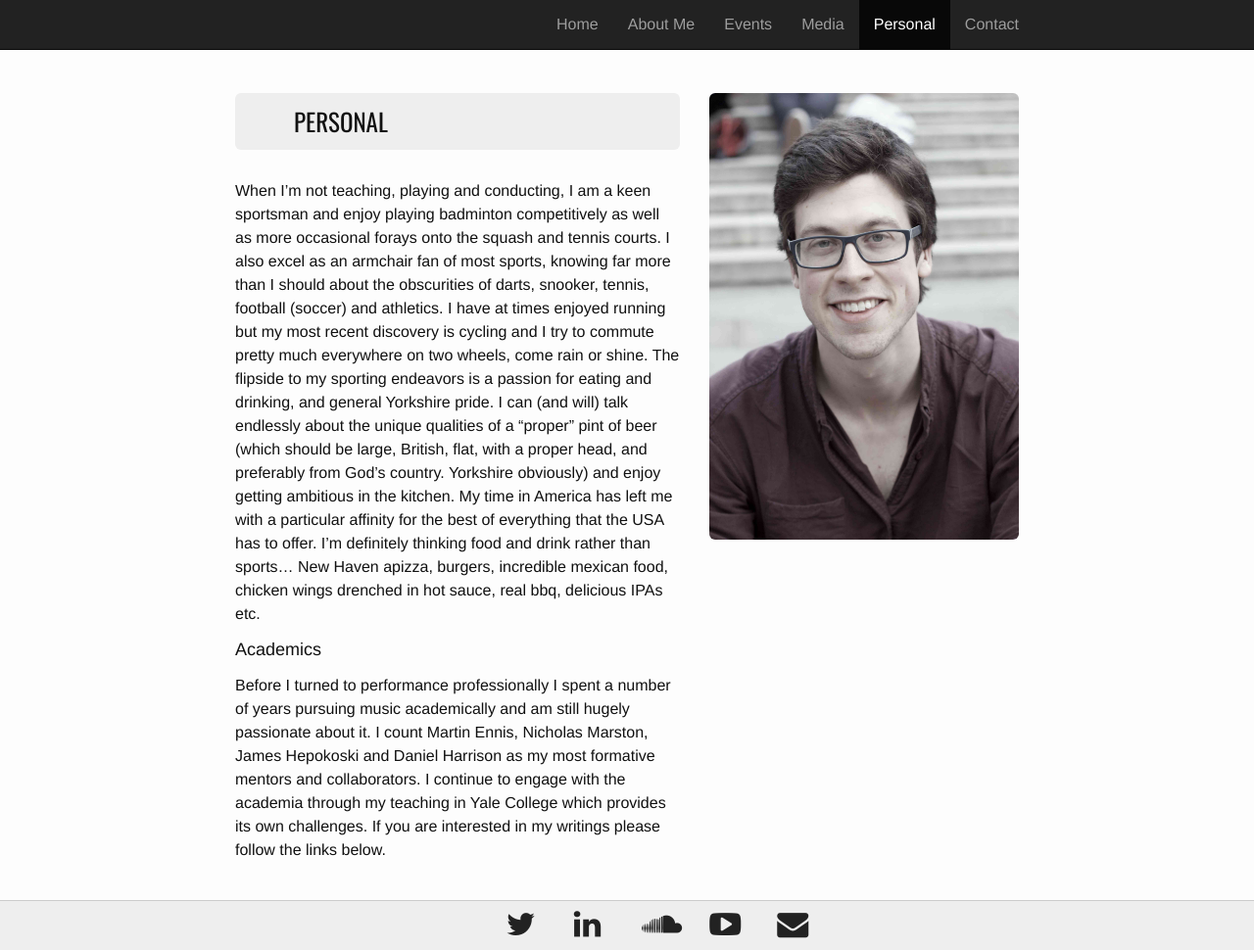
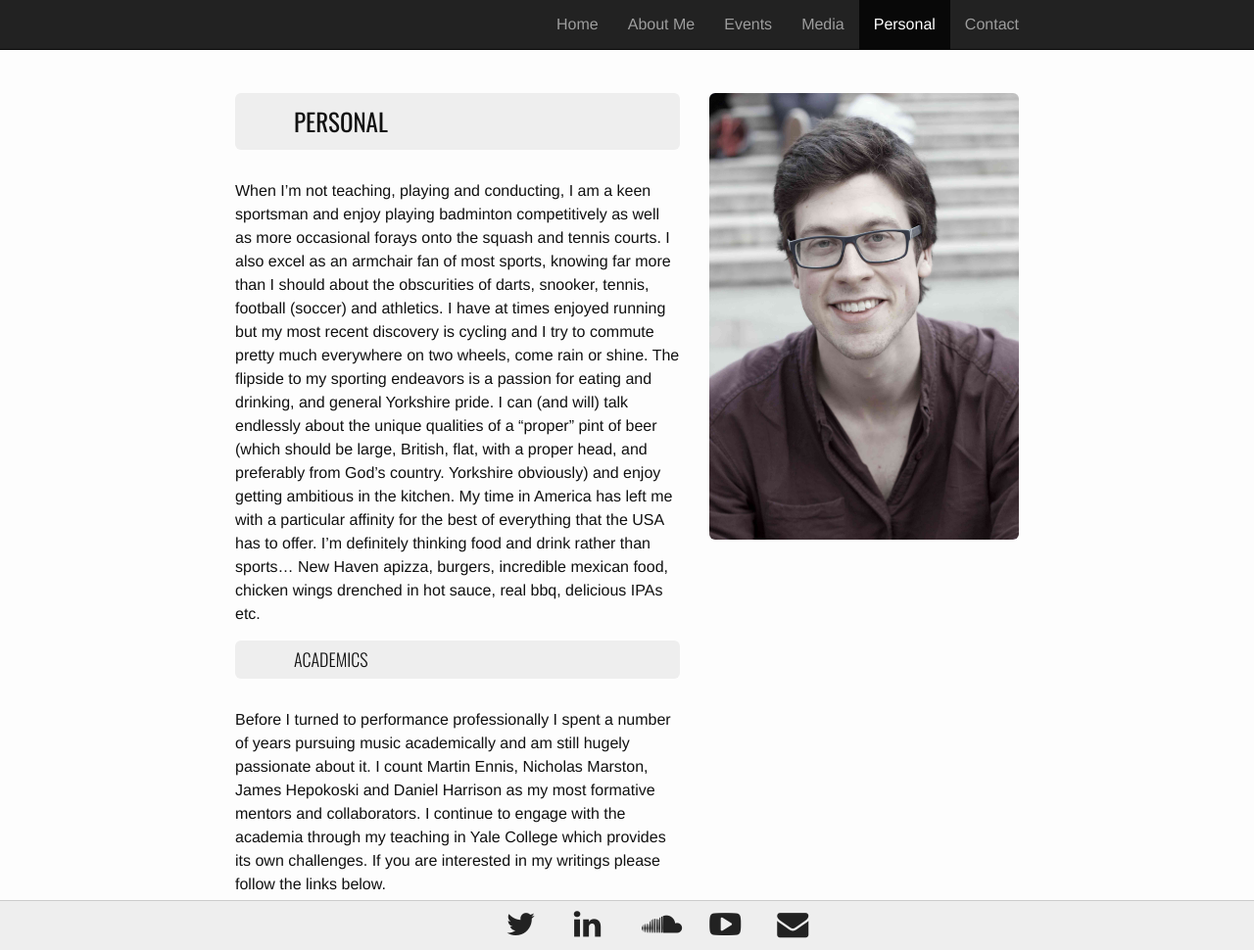
Before and after one commit to musicman10201/musicman10201.github.io, a Jekyll site: the page built from personal.md, in a window 1280 px wide and 970 px high. Shown: the whole window at 98% size. Built offline with Jekyll 4.4.1, drawn with Linux system fonts in a browser that asks for light colours.

Commit message:
Update personal.md

```diff
--- a/personal.md
+++ b/personal.md
@@ -19,7 +19,9 @@ to my sporting endeavors is a passion for eating and drinking, and general Yorks
   USA has to offer. I'm definitely thinking food and drink rather than sports... New Haven apizza, burgers,
   incredible mexican food, chicken wings drenched in hot sauce, real bbq, delicious IPAs etc.
 
-#### Academics
+<div class="jumbotron">
+<h4>ACADEMICS</h4>
+</div>
 
 Before I turned to performance professionally I spent a number of years
 pursuing music academically and am still hugely passionate about it. I count Martin Ennis,
```
